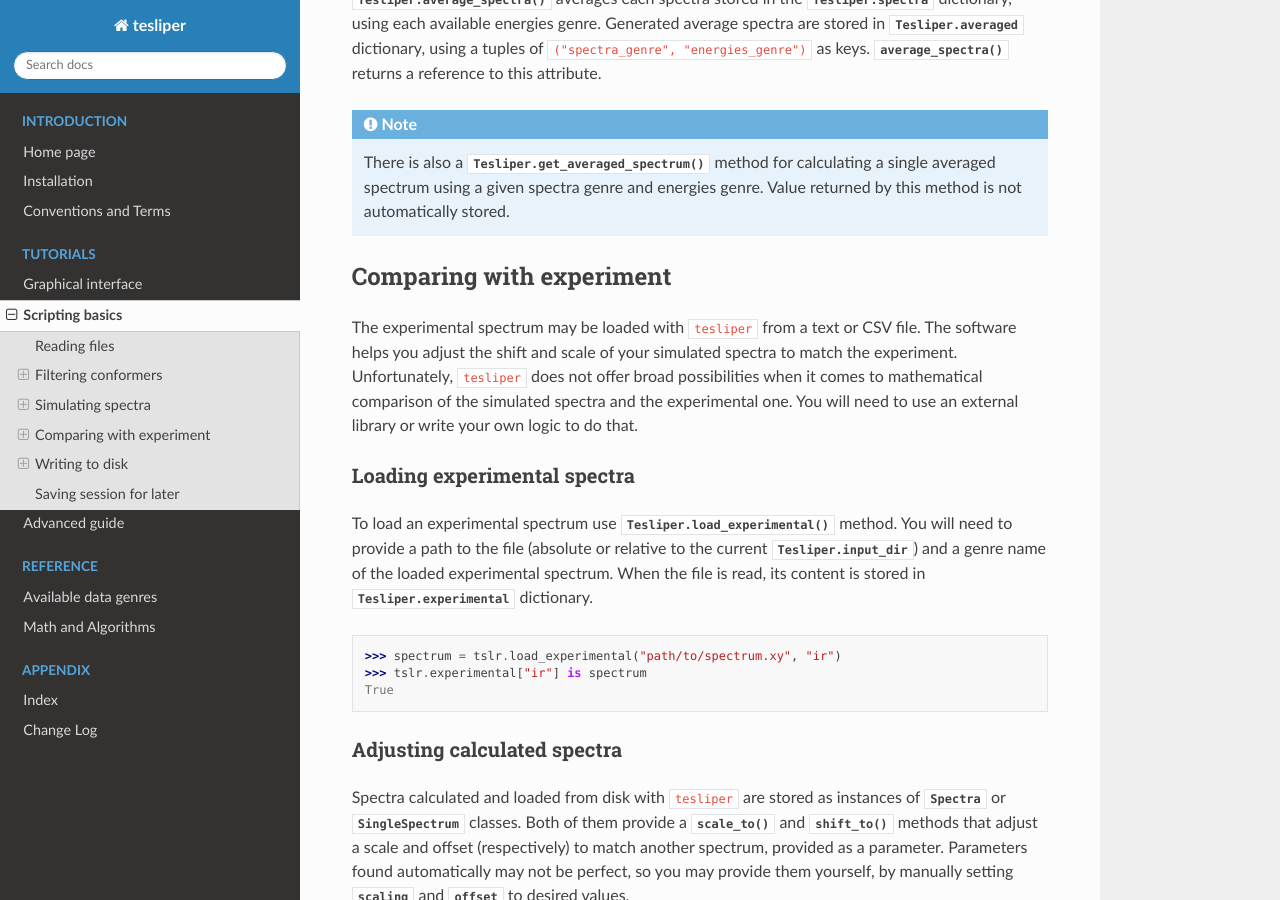
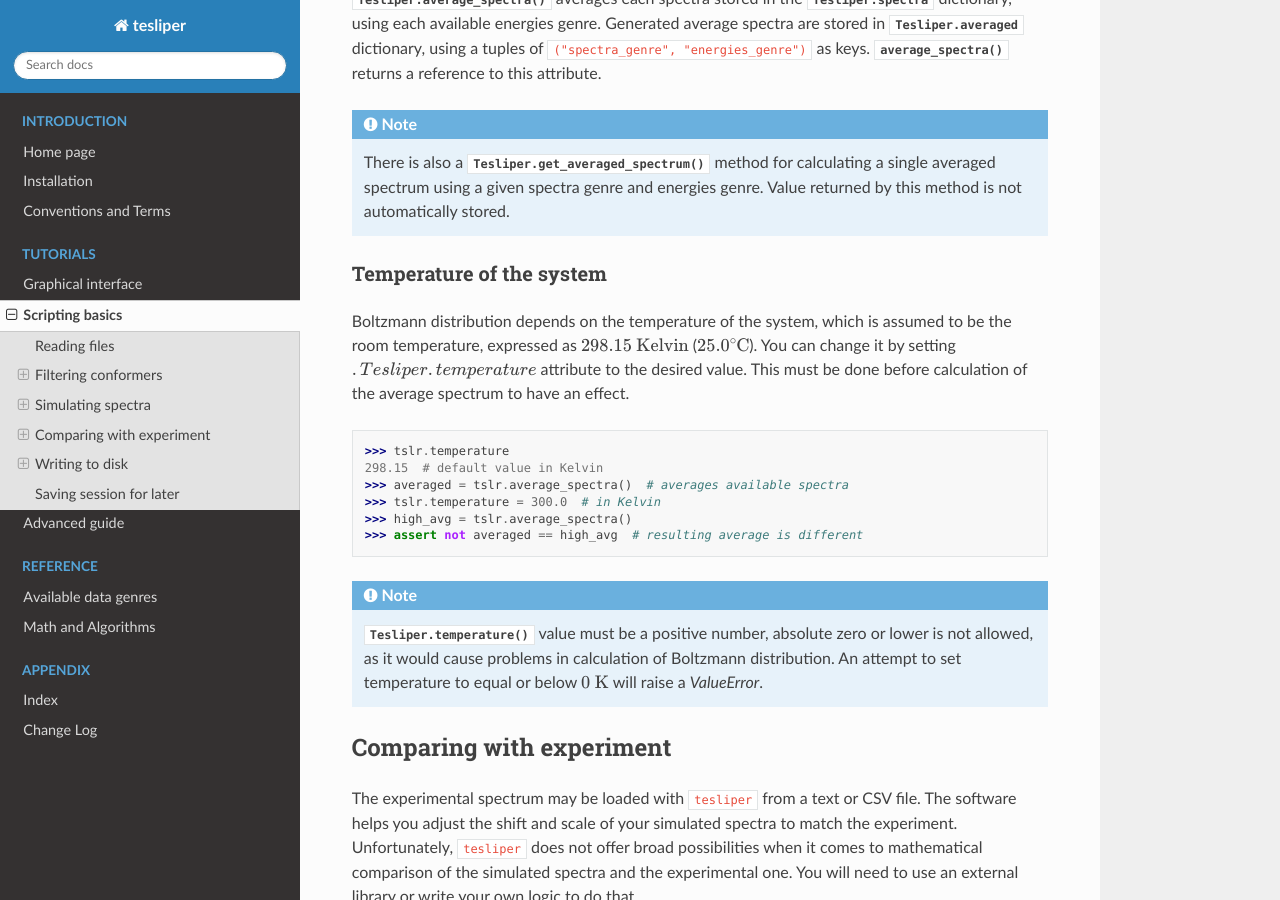
Before and after one commit to mishioo/tesliper, a Sphinx documentation site: the page built from docs/source/tutorial.rst, in a window 1280 px wide and 900 px high, scrolled down 9079 px. Built offline with Sphinx 7.4.7 and the Read the Docs theme 2.0.0, drawn with Linux system fonts in a browser that asks for light colours; pages that are not in the unit, such as notebooks, are missing from menus.

Commit message:
Added section about temperature in scripting tutorial.

```diff
--- a/docs/source/tutorial.rst
+++ b/docs/source/tutorial.rst
@@ -503,6 +503,30 @@ returns a reference to this attribute.
     single averaged spectrum using a given spectra genre and energies genre. Value
     returned by this method is not automatically stored.
 
+Temperature of the system
+'''''''''''''''''''''''''
+
+Boltzmann distribution depends on the temperature of the system, which is assumed to be
+the room temperature, expressed as :math:`298.15\ \mathrm{Kelvin}`
+(:math:`25.0^{\circ}\mathrm{C}`). You can change it by setting
+:math:`.Tesliper.temperature` attribute to the desired value. This must be done before
+calculation of the average spectrum to have an effect.
+
+.. code-block:: python
+
+    >>> tslr.temperature
+    298.15  # default value in Kelvin
+    >>> averaged = tslr.average_spectra()  # averages available spectra
+    >>> tslr.temperature = 300.0  # in Kelvin
+    >>> high_avg = tslr.average_spectra()
+    >>> assert not averaged == high_avg  # resulting average is different
+
+.. note::
+
+    :meth:`.Tesliper.temperature` value must be a positive number, absolute zero or
+    lower is not allowed, as it would cause problems in calculation of Boltzmann
+    distribution. An attempt to set temperature to equal or below :math:`0\ \mathrm{K}`
+    will raise a `ValueError`.
 
 Comparing with experiment
 -------------------------
```
